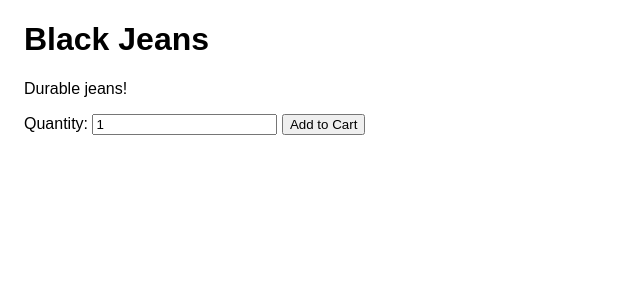
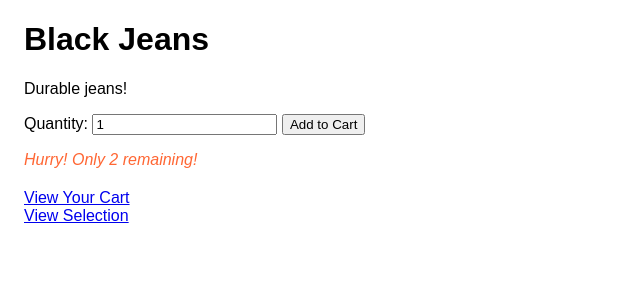
Before and after one commit to karishmatank/toy-ecom-site, a Flask app: page /item/1eb43f24-b5c9-4d60-ae93-1d13912669c2 in a window 1280 px wide. Shown: the part 24-324 px from the top of the page, without its empty margins (0-640 px from the left). Run offline with Flask 3, Linux system fonts and the light colour scheme.

```diff
--- a/app.py
+++ b/app.py
@@ -82,11 +82,30 @@ def add_product_to_cart(item_id):
     session['cart'][item_id] = session['cart'].get(item_id, 0) + quantity
 
     flash("Added to cart!", "success")
+    session.modified = True
     return render_template('product_page.html', item_id=item_id)
 
 @app.route('/cart')
 def view_cart():
     return render_template('cart.html')
 
+@app.route('/cart/<item_id>/delete', methods=['POST'])
+def delete_item_from_cart(item_id):
+    if not is_item_in_inventory(item_id):
+        flash("Item does not exist.", "warning")
+        return redirect(url_for("index"))
+
+    # Check that item is actually in the cart
+    if not item_id in session['cart']:
+        flash("Item is not in cart.", "warning")
+        return redirect(url_for('view_cart'))
+
+    # Remove item from cart
+    del session['cart'][item_id]
+
+    flash("Item removed from cart", "success")
+    session.modified = True
+    return redirect(url_for('view_cart'))
+
 if __name__ == '__main__':
     app.run(debug=True, port=5003)
--- a/static/stylesheets/app.css
+++ b/static/stylesheets/app.css
@@ -9,6 +9,22 @@ body {
   background: #CBE5F2;
 }
 
+.low-inventory {
+  color: #ff6633;
+}
+
+.margin-to-left {
+  margin-left: 15px;
+}
+
+.margin-on-top {
+  margin-top: 20px;
+}
+
+.inline {
+  display: inline;
+}
+
 .success {
   color: #33cc99;
   background: #CBF2E5;
--- a/templates/index.html
+++ b/templates/index.html
@@ -10,7 +10,7 @@
       </li>
     {% endfor %}
   </ul>
-  <section>
+  <section class="margin-on-top">
     <a href="{{ url_for('view_cart') }}">View Your Cart</a>
   </section>
 {% endblock %}
--- a/templates/product_page.html
+++ b/templates/product_page.html
@@ -8,4 +8,15 @@
     <input name="quantity" type="number" step="1" value="1">
     <button type="submit">Add to Cart</button>
   </form>
+  {% if inventory[item_id]['available'] < 4 %}
+    <p class="low-inventory"><em>Hurry! Only {{ inventory[item_id]['available'] }} remaining!</em></p>
+  {% endif %}
+  <section class="margin-on-top">
+    <div>
+      <a href="{{ url_for('view_cart') }}">View Your Cart</a>
+    </div>
+    <div>
+      <a href="{{ url_for('index') }}">View Selection</a>
+    </div>
+  </section>
 {% endblock %}
```
Also changed, not shown: templates/cart.html (+8 -3 lines), tests/test_app.py (+35 -0 lines).
